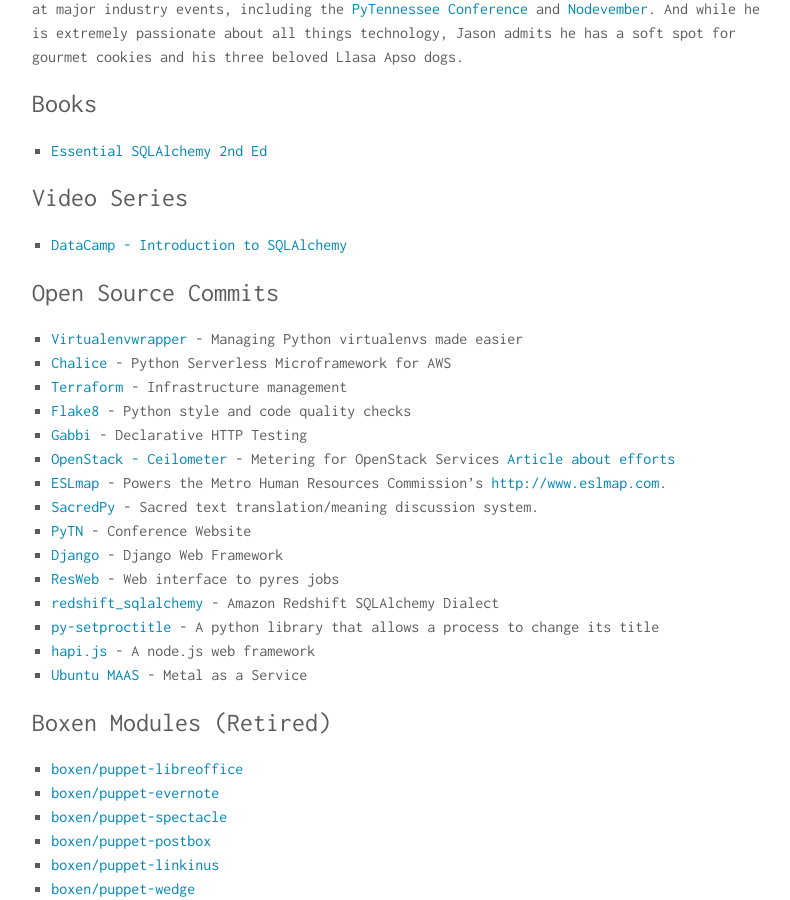
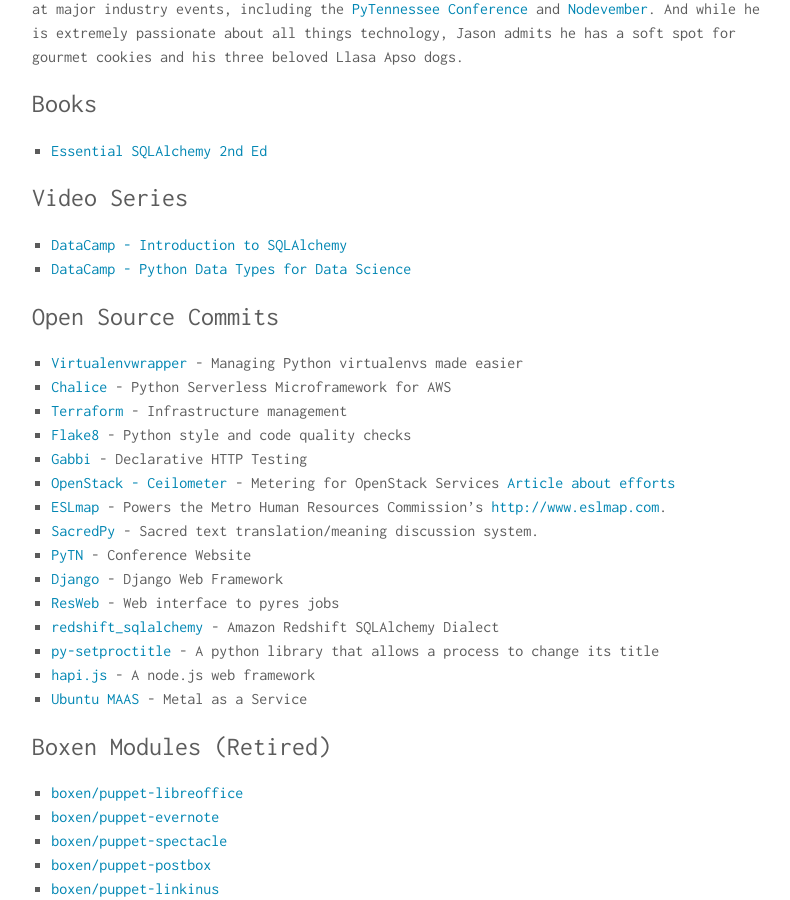
Before and after one commit to jasonamyers/jasonamyers.github.com, a Jekyll site: the page built from about.md, in a window 1280 px wide and 900 px high, scrolled down 527 px. Shown: the whole window, without its empty margins (232-1022 px from the left). Built offline with Jekyll 4.4.1, drawn with Linux system fonts in a browser that asks for light colours.

Commit message:
Adding Python data types
Signed-off-by: Jason Myers <jason@jasonamyers.com>

```diff
--- a/about.md
+++ b/about.md
@@ -16,6 +16,7 @@
 ## Video Series
 
 * [DataCamp - Introduction to SQLAlchemy](http://www.datacamp.com)
+* [DataCamp - Python Data Types for Data Science](http://www.datacamp.com)
 
 ## Open Source Commits
 
```
